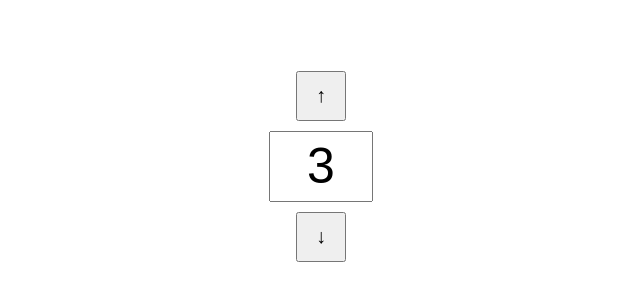
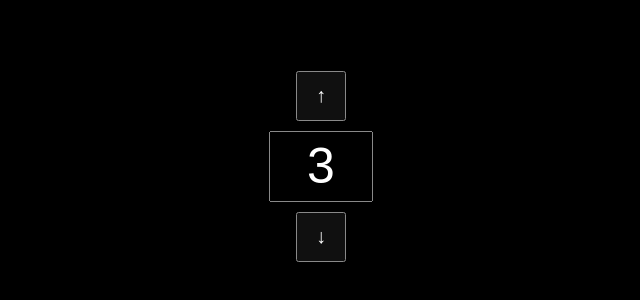
Before and after one commit to edmarkmagsalin/slp-earnings-calculator, a plain HTML site: page energy_counter.html in a window 1280 px wide. Shown: the part 242-542 px from the top of the page, without its empty margins (327-967 px from the left). Drawn offline with Linux system fonts and the light colour scheme.

Commit message:
re design energy counter

```diff
--- a/energy_counter.html
+++ b/energy_counter.html
@@ -8,7 +8,9 @@
 </head>
 <style>
   body {
-    width: 100vw;
+    filter: invert();
+    background-color: #000;
+    width: 100%;
     height: 100vh;
     display: flex;
     align-items: center;
```
